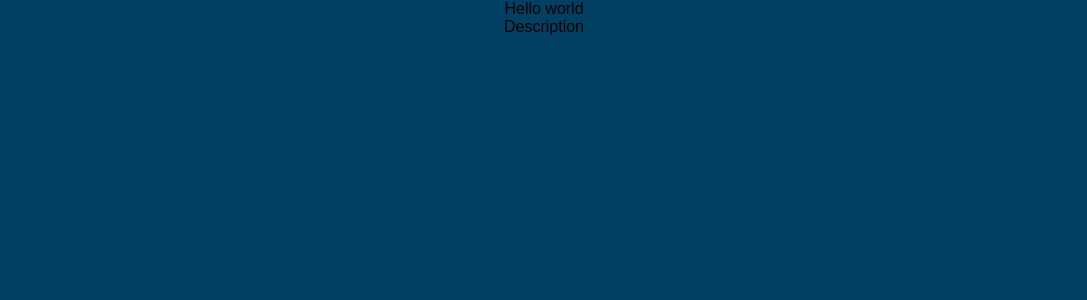
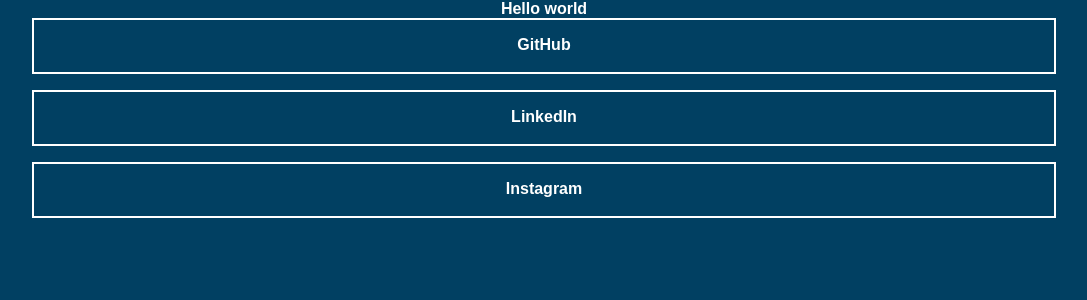
Before and after one commit to GregoryInnovo/linktr-clone, a React (Create React App) app: page / in a window 1280 px wide. Shown: the top 300 px of the page, without its empty margins (96-1183 px from the left). Built offline with nearby package versions, Linux system fonts and the light colour scheme.

Commit message:
link setup components

```diff
--- a/src/App.css
+++ b/src/App.css
@@ -2,4 +2,10 @@
   text-align: center;
   font-size: var(--font-size);
   font-family: var(--main-font);
+  color: var(--primary-color);
+  font-weight: bold;
 }
+
+a {
+  text-decoration: none;
+}
--- /dev/null
+++ b/src/assets/styles/Link.css
@@ -0,0 +1,18 @@
+.o-btn-link {
+    border: 0.2rem solid #fff;
+    height: 5.6rem;
+    padding: 1.6rem 2.0rem;
+    margin-bottom: 1.6rem;
+    cursor: pointer;
+    background-color: none;
+}
+
+.o-btn-link:hover  {
+    background-color: #fff;
+    color: var(--secondary-color);
+}
+
+a {
+    background-color: none;
+    color: inherit;
+}
--- /dev/null
+++ b/src/assets/styles/Profile.css
@@ -0,0 +1,4 @@
+.o-link-container {
+    width: 80%;
+    margin: auto;
+}
--- /dev/null
+++ b/src/components/Link.jsx
@@ -0,0 +1,16 @@
+import React, { Component } from 'react';
+import '../assets/styles/Link.css';
+
+export default  class Link extends Component {
+
+    render () {
+        const { nameLink, uri } = this.props;
+        return (
+            <>
+                <div className="o-btn-link">
+                    <a onClick={()=> window.open(`${uri}`)}>{nameLink}</a>
+                </div>
+            </>
+        );
+    }
+}
--- a/src/containers/Profile.jsx
+++ b/src/containers/Profile.jsx
@@ -1,10 +1,17 @@
 import React from 'react';
-
+import Link from '../components/Link';
+import '../assets/styles/Profile.css';
+import LinkContent from '../res/LinkContent';
 
 const Profile = () => {
+    const {position_1, position_2, position_3} = LinkContent;
     return (
         <>
-            <p>Description</p>
+            <div className="o-link-container">
+                <Link nameLink={position_1.nameLink} uri={position_1.uri} />
+                <Link nameLink={position_2.nameLink} uri={position_2.uri} />
+                <Link nameLink={position_3.nameLink} uri={position_3.uri} />
+            </div>
         </>
     );
 }
--- a/src/index.css
+++ b/src/index.css
@@ -1,6 +1,8 @@
 :root {
   --main-font: Karla, sans-serif;
   --font-size: 1.6rem;
+  --primary-color: #fff;
+  --secondary-color: rgb(1,64,98);
 }
 
 * {
@@ -11,6 +13,7 @@
 
 html {
   font-size: 62.5%;
-  background: rgb(1,64,98);
+  font-family: var(--main-font);
+  background: var(--secondary-color);
   /* background: linear-gradient(180deg, rgba(1,64,98,1) 0%, rgba(44,176,247,1) 100%); */
 }
--- /dev/null
+++ b/src/res/LinkContent.js
@@ -0,0 +1,16 @@
+const LinkContent = {
+    position_1 : {
+        nameLink: "GitHub",
+        uri: "https://github.com/GregoryInnovo",
+    },
+    position_2 : {
+        nameLink: "LinkedIn",
+        uri: "https://www.linkedin.com/in/gregson-murcia-castro-b527a31a6/",
+    },
+    position_3 : {
+        nameLink: "Instagram",
+        uri: "https://www.instagram.com/gregory_innovo/",
+    },
+}
+
+export default LinkContent;
```
Also changed, not shown: src/components/Person.jsx (added), src/components/SocialMedia.jsx (added).
